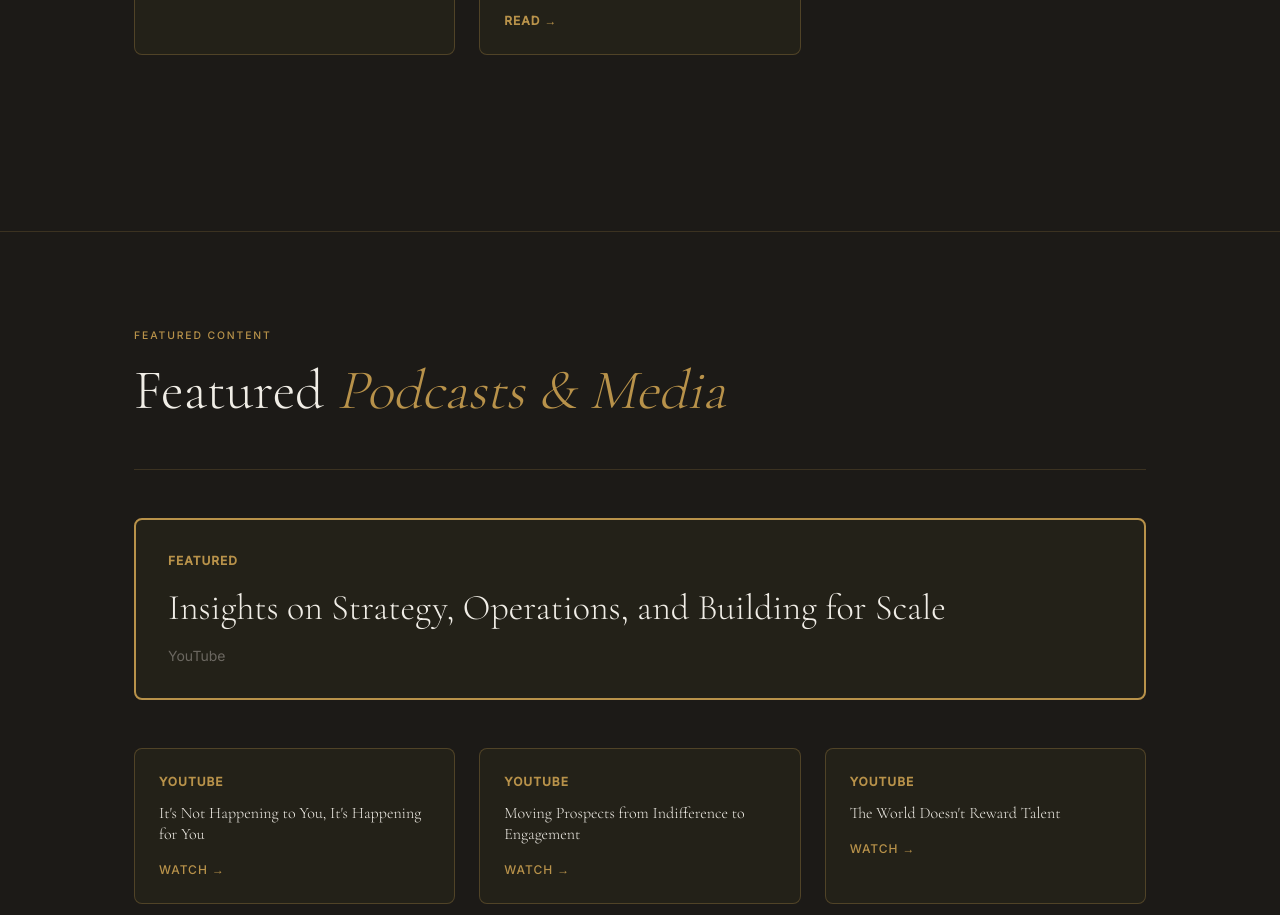
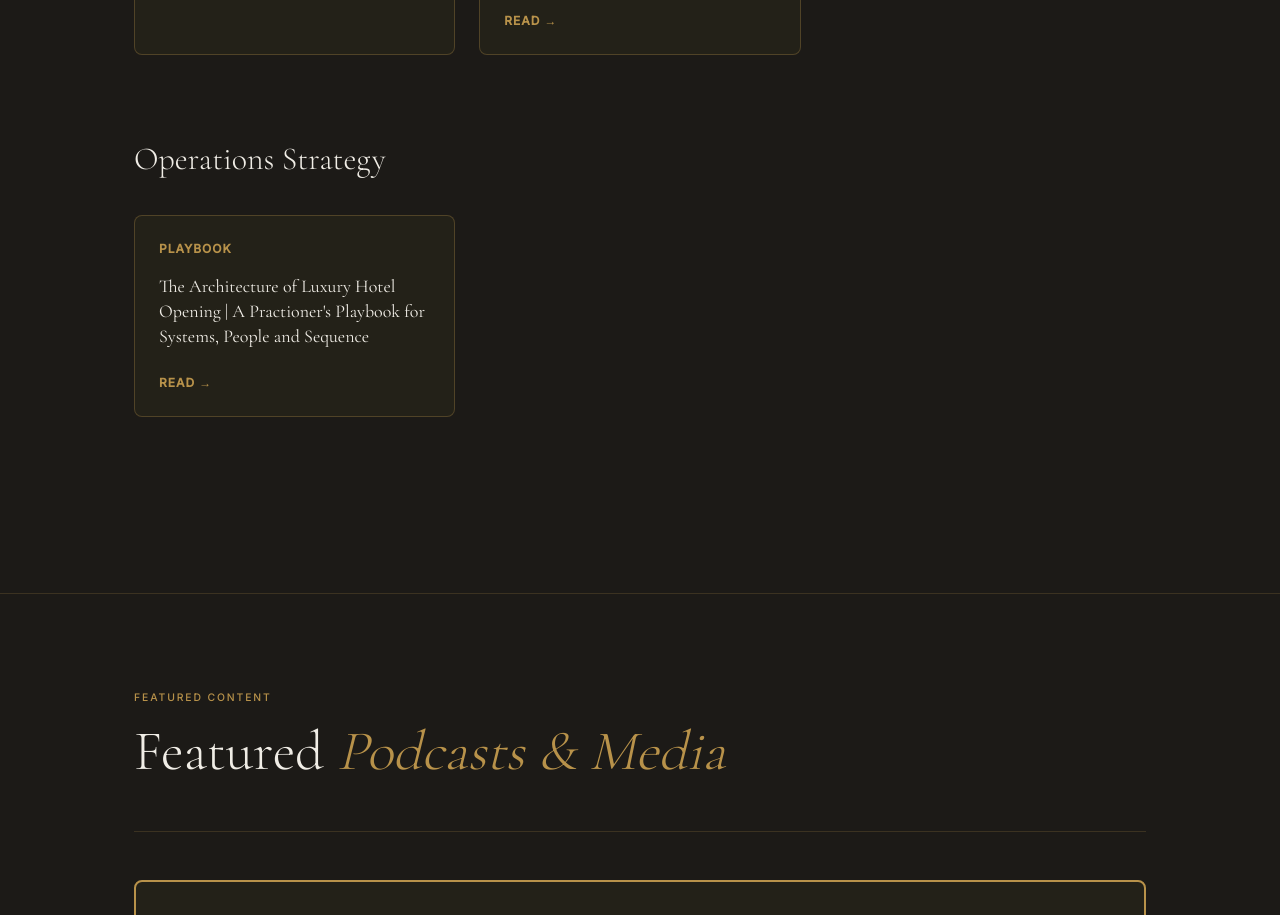
Before and after one commit to letsnavigatebmw/aperture-hospitality, a Next.js app: page /insights in a window 1280 px wide. Shown: the part 2800-3715 px from the top of the page. Built offline with nearby package versions, Linux system fonts and the light colour scheme.

Commit message:
Add Operations Strategy section to insights page with luxury hotel opening playbook

```diff
--- a/app/insights/page.tsx
+++ b/app/insights/page.tsx
@@ -177,6 +177,14 @@ export default function InsightsPage() {
     },
   ]
 
+  const operationsStrategy = [
+    {
+      title: 'The Architecture of Luxury Hotel Opening | A Practioner\'s Playbook for Systems, People and Sequence',
+      type: 'Playbook' as const,
+      link: 'https://drive.google.com/file/d/1dkeh3c4sxKWCw7aOYOXpGbOJB9CPxJEj/view?usp=sharing',
+    },
+  ]
+
   return (
     <>
       <style>{mobileStyles}</style>
@@ -256,6 +264,14 @@ export default function InsightsPage() {
               Lessons in <em style={{ fontStyle: 'italic' }}>Leadership</em>
             </h2>
             <ContentGrid items={lessonsInLeadership} />
+          </div>
+
+          {/* Operations Strategy */}
+          <div style={{ marginBottom: '5rem' }} className="insights-section">
+            <h2 style={{ fontFamily: "'Cormorant Garamond', Georgia, serif", fontSize: 'clamp(1.5rem, 3vw, 2rem)', fontWeight: 300, color: '#F0EDE6', marginBottom: '2rem' }} className="insights-section-heading">
+              Operations Strategy
+            </h2>
+            <ContentGrid items={operationsStrategy} />
           </div>
         </div>
       </section>
```
